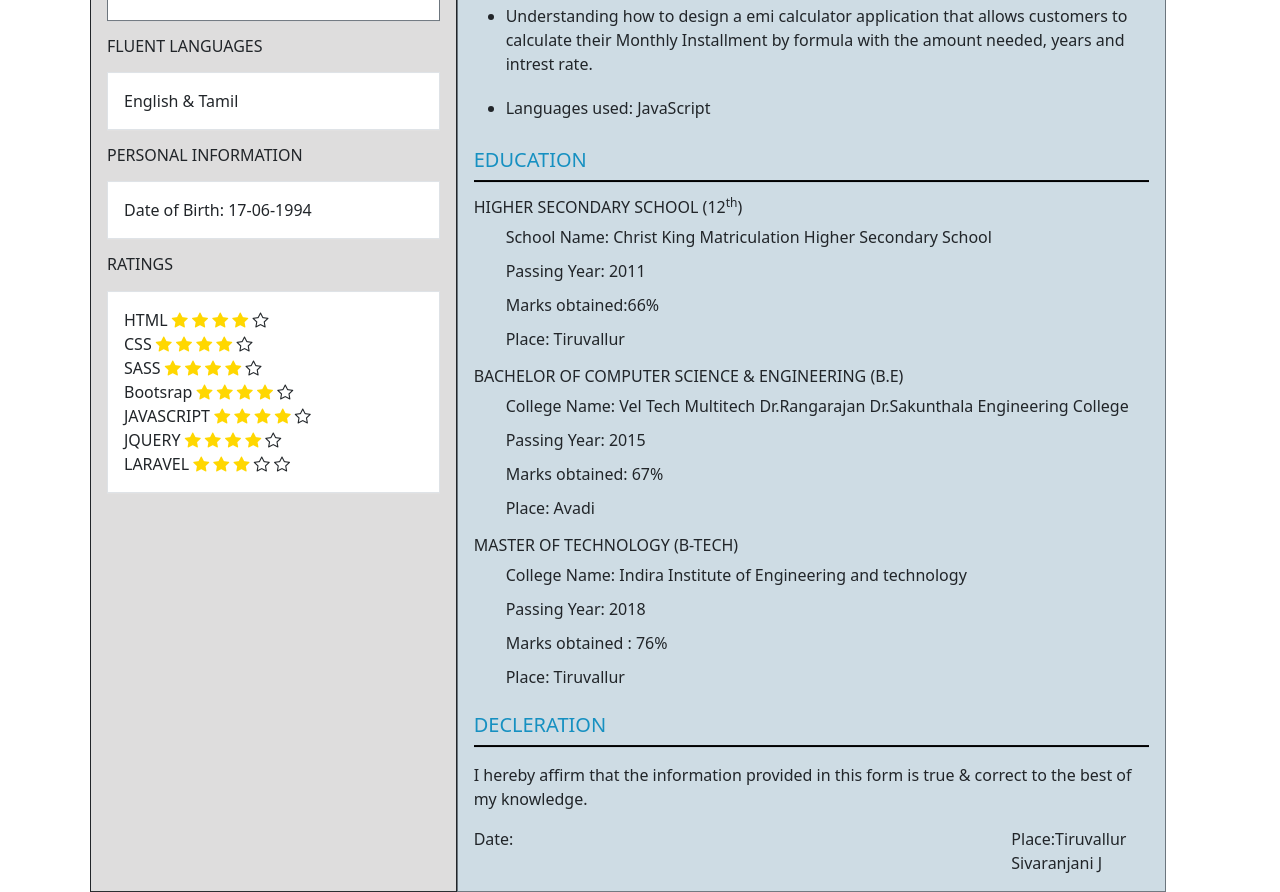
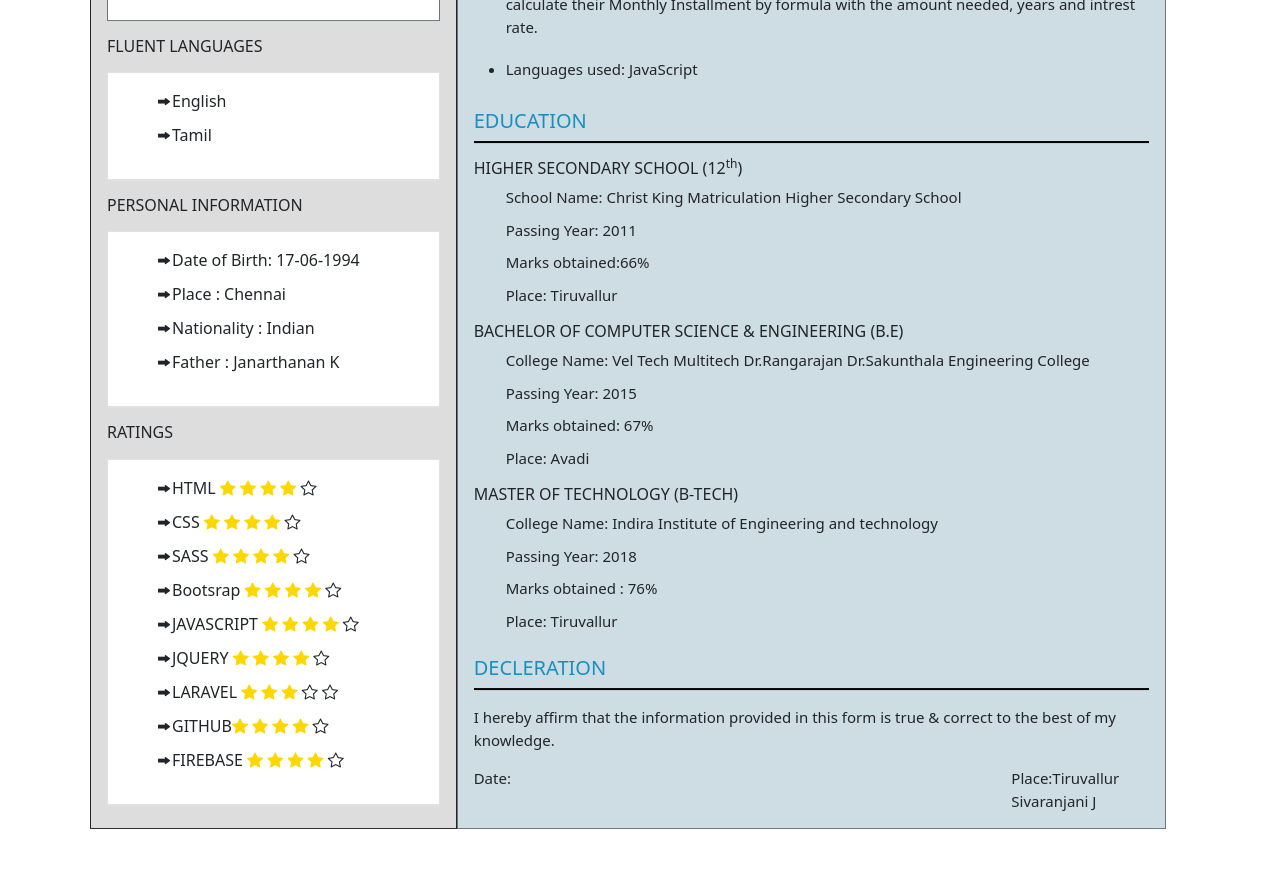
Before and after one commit to SivaranjaniJanarthanan/final-myportfolio, a website: page index.html in a window 1280 px wide. Shown: the part 1464-2356 px from the top of the page. After the commit the page ends 2293 px from the top, so only its background shows below. Drawn offline with nearby package versions, Linux system fonts and the light colour scheme.

Commit message:
Version-5

```diff
--- a/index.html
+++ b/index.html
@@ -6,7 +6,7 @@
     <meta http-equiv="X-UA-Compatible" content="IE=edge">
     <meta name="viewport" content="width=device-width, initial-scale=1.0">
     <title>My Resume</title>
-    <link rel="shortcut icon" href="public/images/dp.JPG">
+    <link rel="shortcut icon" href="images/dp.JPG">
     <link rel="stylesheet" href="https://cdn.jsdelivr.net/npm/bootstrap-icons@1.10.3/font/bootstrap-icons.css">
     <link href="https://cdn.jsdelivr.net/npm/bootstrap@5.3.0-alpha1/dist/css/bootstrap.min.css" rel="stylesheet" integrity="sha384-GLhlTQ8iRABdZLl6O3oVMWSktQOp6b7In1Zl3/Jr59b6EGGoI1aFkw7cmDA6j6gD" crossorigin="anonymous">
     <style>
@@ -66,6 +66,7 @@ ol li{
     background-color:rgba(169, 166, 166, 0.384);
 }
 .data{
+    font-size: 15px;
     background-color: rgb(206, 220, 228);
 }
 .skill{
@@ -157,21 +158,33 @@ ol li{
         </div>
         <h6 class="mt-3 mb-3">FLUENT LANGUAGES</h6>
         <div class=" skill-1 border p-3">
-            English &amp; Tamil
+            <ol>
+            <li><span class="bi bi-forward-fill"></span>English</li>
+            <li><span class="bi bi-forward-fill"></span>Tamil</li>
+            </ol>
         </div>
         <h6 class="mt-3 mb-3">PERSONAL INFORMATION</h6>
         <div class=" skill-2 border p-3">
-            Date of Birth: 17-06-1994
+        <ol>
+            <li><span class="bi bi-forward-fill"></span>Date of Birth: 17-06-1994</li>
+            <li><span class="bi bi-forward-fill"></span>Place : Chennai</li>
+            <li><span class="bi bi-forward-fill"></span>Nationality : Indian</li>
+            <li><span class="bi bi-forward-fill"></span>Father : Janarthanan K</li>
+        </ol>
         </div>
         <h6 class="mt-3 mb-3">RATINGS</h6>
         <div class=" skill-3 border p-3">
-          HTML <span style = "color:gold;" class="bi bi-star-fill"></span> <span style = "color:gold;" class="bi bi-star-fill"></span> <span style = "color:gold;" class="bi bi-star-fill"></span> <span style = "color:gold;" class="bi bi-star-fill"> </span><span class="bi bi-star"></span><br>
-          CSS <span style = "color:gold;" class="bi bi-star-fill"></span> <span style = "color:gold;" class="bi bi-star-fill"></span> <span style = "color:gold;" class="bi bi-star-fill"></span> <span style = "color:gold;" class="bi bi-star-fill"> </span><span class="bi bi-star"></span><br>
-          SASS <span style = "color:gold;" class="bi bi-star-fill"></span> <span style = "color:gold;" class="bi bi-star-fill"></span> <span style = "color:gold;" class="bi bi-star-fill"></span> <span style = "color:gold;" class="bi bi-star-fill"> </span><span class="bi bi-star"></span><br>
-          Bootsrap <span style = "color:gold;" class="bi bi-star-fill"></span> <span style = "color:gold;" class="bi bi-star-fill"></span> <span style = "color:gold;" class="bi bi-star-fill"></span> <span style = "color:gold;" class="bi bi-star-fill"> </span><span class="bi bi-star"></span><br>
-          JAVASCRIPT <span style = "color:gold;" class="bi bi-star-fill"></span> <span style = "color:gold;" class="bi bi-star-fill"></span> <span style = "color:gold;" class="bi bi-star-fill"></span> <span style = "color:gold;" class="bi bi-star-fill"> </span><span class="bi bi-star"></span><br>
-          JQUERY <span style = "color:gold;" class="bi bi-star-fill"></span> <span style = "color:gold;" class="bi bi-star-fill"></span> <span style = "color:gold;" class="bi bi-star-fill"></span> <span style = "color:gold;" class="bi bi-star-fill"> </span><span class="bi bi-star"></span><br>
-          LARAVEL <span style = "color:gold;" class="bi bi-star-fill"></span> <span style = "color:gold;" class="bi bi-star-fill"></span> <span style = "color:gold;" class="bi bi-star-fill"></span> <span class="bi bi-star"> </span><span class="bi bi-star"></span>
+        <ol>
+          <li><span class="bi bi-forward-fill"></span>HTML <span style = "color:gold;" class="bi bi-star-fill"></span> <span style = "color:gold;" class="bi bi-star-fill"></span> <span style = "color:gold;" class="bi bi-star-fill"></span> <span style = "color:gold;" class="bi bi-star-fill"> </span><span class="bi bi-star"></span></li>
+          <li><span class="bi bi-forward-fill"></span>CSS <span style = "color:gold;" class="bi bi-star-fill"></span> <span style = "color:gold;" class="bi bi-star-fill"></span> <span style = "color:gold;" class="bi bi-star-fill"></span> <span style = "color:gold;" class="bi bi-star-fill"> </span><span class="bi bi-star"></span></li>
+          <li><span class="bi bi-forward-fill"></span>SASS <span style = "color:gold;" class="bi bi-star-fill"></span> <span style = "color:gold;" class="bi bi-star-fill"></span> <span style = "color:gold;" class="bi bi-star-fill"></span> <span style = "color:gold;" class="bi bi-star-fill"> </span><span class="bi bi-star"></span></li>
+          <li><span class="bi bi-forward-fill"></span>Bootsrap <span style = "color:gold;" class="bi bi-star-fill"></span> <span style = "color:gold;" class="bi bi-star-fill"></span> <span style = "color:gold;" class="bi bi-star-fill"></span> <span style = "color:gold;" class="bi bi-star-fill"> </span><span class="bi bi-star"></span></li>
+          <li><span class="bi bi-forward-fill"></span>JAVASCRIPT <span style = "color:gold;" class="bi bi-star-fill"></span> <span style = "color:gold;" class="bi bi-star-fill"></span> <span style = "color:gold;" class="bi bi-star-fill"></span> <span style = "color:gold;" class="bi bi-star-fill"> </span><span class="bi bi-star"></span></li>
+          <li><span class="bi bi-forward-fill"></span>JQUERY <span style = "color:gold;" class="bi bi-star-fill"></span> <span style = "color:gold;" class="bi bi-star-fill"></span> <span style = "color:gold;" class="bi bi-star-fill"></span> <span style = "color:gold;" class="bi bi-star-fill"> </span><span class="bi bi-star"></span></li>
+          <li><span class="bi bi-forward-fill"></span>LARAVEL <span style = "color:gold;" class="bi bi-star-fill"></span> <span style = "color:gold;" class="bi bi-star-fill"></span> <span style = "color:gold;" class="bi bi-star-fill"></span> <span class="bi bi-star"> </span><span class="bi bi-star"></span></li>
+          <li><span class="bi bi-forward-fill"></span>GITHUB<span style = "color:gold;" class="bi bi-star-fill"></span> <span style = "color:gold;" class="bi bi-star-fill"></span> <span style = "color:gold;" class="bi bi-star-fill"></span> <span style = "color:gold;" class="bi bi-star-fill"> </span><span class="bi bi-star"></span></li>
+          <li><span class="bi bi-forward-fill"></span>FIREBASE <span style = "color:gold;" class="bi bi-star-fill"></span> <span style = "color:gold;" class="bi bi-star-fill"></span> <span style = "color:gold;" class="bi bi-star-fill"></span> <span style = "color:gold;" class="bi bi-star-fill"> </span><span class="bi bi-star"></span></li>
+        </ol>
         </div>
     </div>
     <div class="data me-4 border border-secondary p-3">
```
